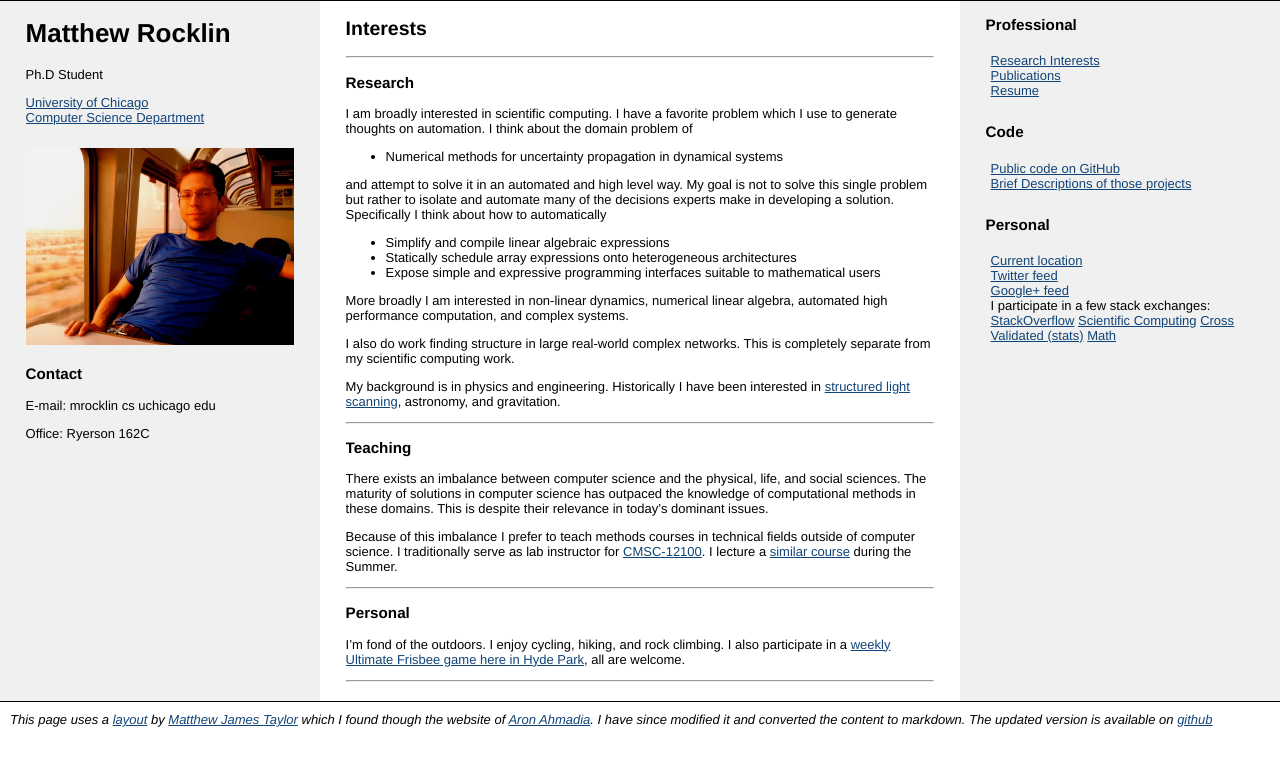
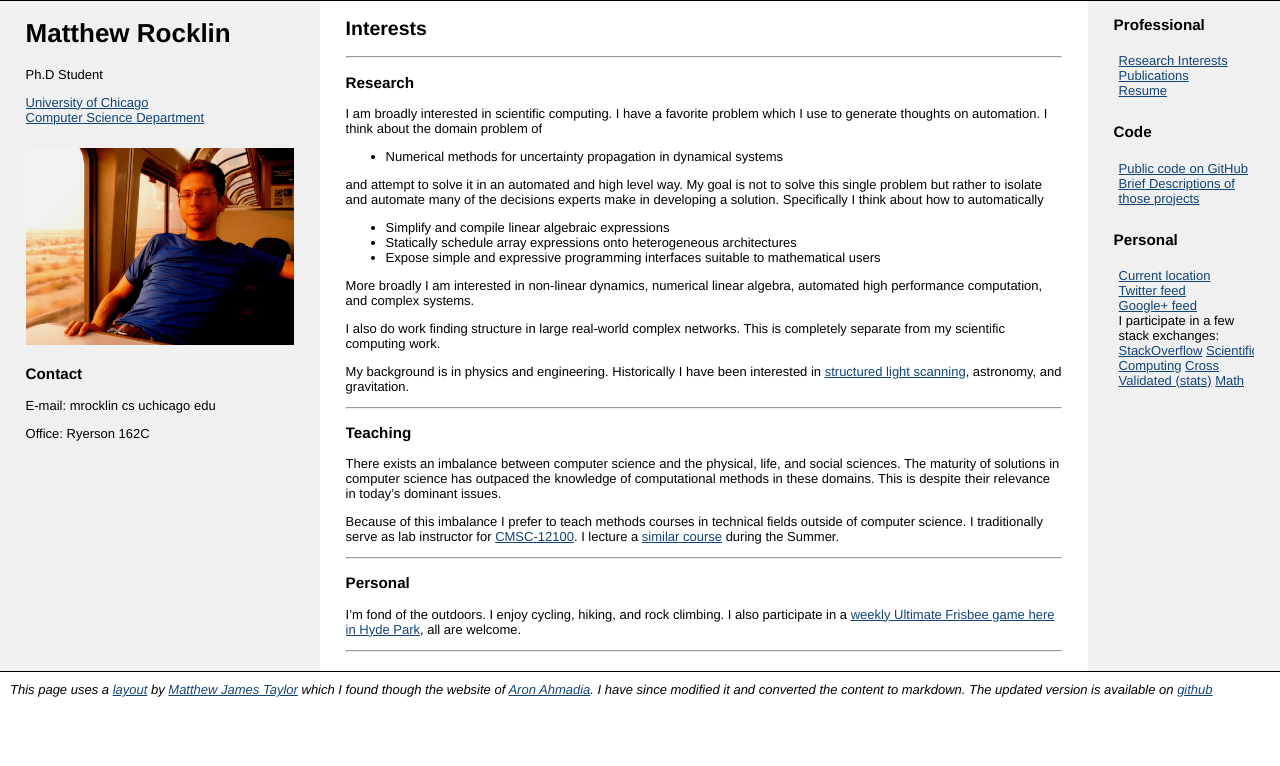
Before and after one commit to mrocklin/mrocklin.github.io, a Jekyll site: the page built from index.md, in a window 1280 px wide. Shown: the top 766 px of the page. Built offline with Jekyll 4.4.1, drawn with Linux system fonts in a browser that asks for light colours; Markdown is read by kramdown in place of the engine named in the settings.

Commit message:
shrink right sidebar

```diff
--- a/css/style.css
+++ b/css/style.css
@@ -88,23 +88,23 @@ code{
 	background:#f0f0f0;		/* right column background colour */
 }
 .threecol .colmid {
-	right:25%;			/* width of the right column */
+	right:15%;			/* width of the right column */
 	background:#fff;		/* center column background colour */
 }
 .threecol .colleft {
-	right:50%;			/* width of the middle column */
+	right:60%;			/* width of the middle column */
 	background:#f0f0f0;	/* left column background colour */
 }
 .threecol .centercolumn {
-	width:46%;			/* width of center column content (column width minus padding on either side) */
+	width:56%;			/* width of center column content (column width minus padding on either side) */
 	left:102%;			/* 100% plus left padding of center column */
 }
 .threecol .leftcolumn {
 	width:21%;			/* Width of left column content (column width minus padding on either side) */
-	left:31%;			/* width of (right column) plus (center column left and right padding) plus (left column left padding) */
+	left:21%;			/* width of (right column) plus (center column left and right padding) plus (left column left padding) */
 }
 .threecol .rightcolumn {
-	width:21%;			/* Width of right column content (column width minus padding on either side) */
+	width:11%;			/* Width of right column content (column width minus padding on either side) */
 	left:85%;			/* Please make note of the brackets here:
 					(100% - left column width) plus (center column left and right padding) plus (left column left and right padding) plus (right column left padding) */
 }
```
